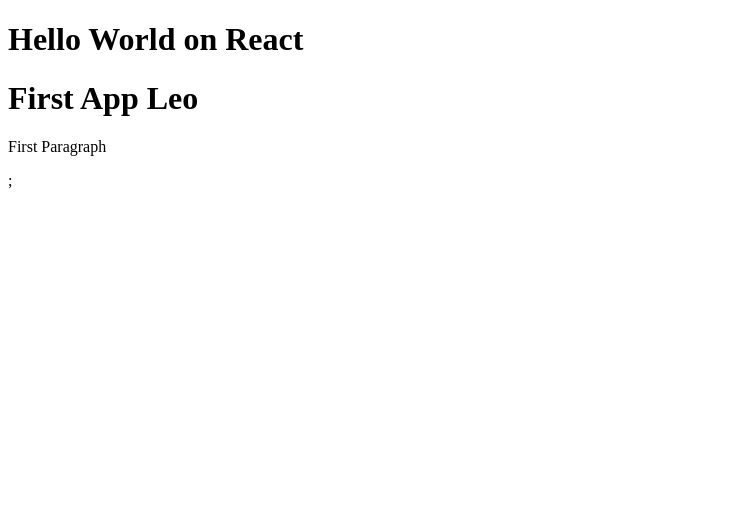
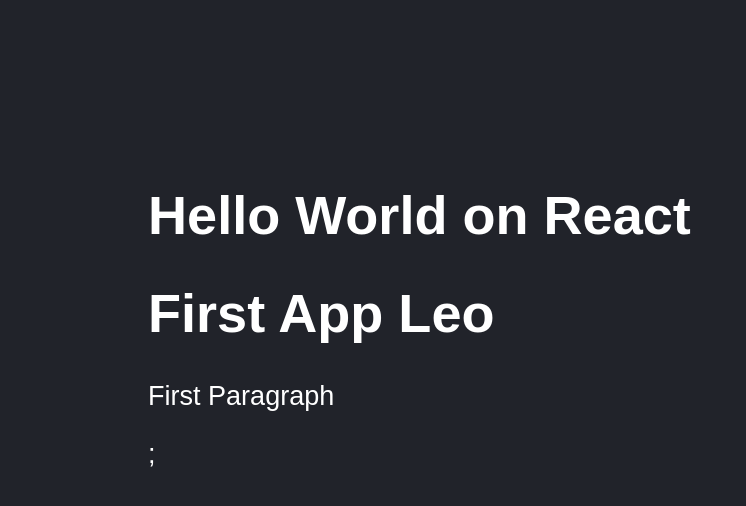
Before and after one commit to EsteMaeLeo/React-_0_ex_course_1, a React (Vite) app in the folder 03-counter-app-vite/: page / in a window 1280 px wide. Shown: the top 506 px of the page, without its empty margins (0-746 px from the left). Built offline with nearby package versions, Linux system fonts and the light colour scheme.

Commit message:
initial new changes

```diff
--- a/03-counter-app-vite/src/FirstApp.jsx
+++ b/03-counter-app-vite/src/FirstApp.jsx
@@ -1,7 +1,10 @@
+//show variable
+const newMessage = "Leo";
+
 export const FirstApp = () => {
   return (
     <>
-      <h1>First App Leo</h1>
+      <h1>First App { newMessage }</h1>
       <p>First Paragraph</p>;
     </>
   );
--- a/03-counter-app-vite/src/main.jsx
+++ b/03-counter-app-vite/src/main.jsx
@@ -2,6 +2,8 @@
 import ReactDom from "react-dom/client";
 import { HelloWorldApp } from "./HelloWorldApp";
 import { FirstApp } from "./FirstApp";
+
+import './styles.css'
 
 ReactDom.createRoot(document.getElementById("root")).render(
   <React.StrictMode>
--- /dev/null
+++ b/03-counter-app-vite/src/styles.css
@@ -0,0 +1,8 @@
+html,
+body {
+  background-color: #21232a;
+  color: white;
+  font-family: Arial, Helvetica, sans-serif;
+  font-size: 1.3rem;
+  padding: 70px;
+}
```
